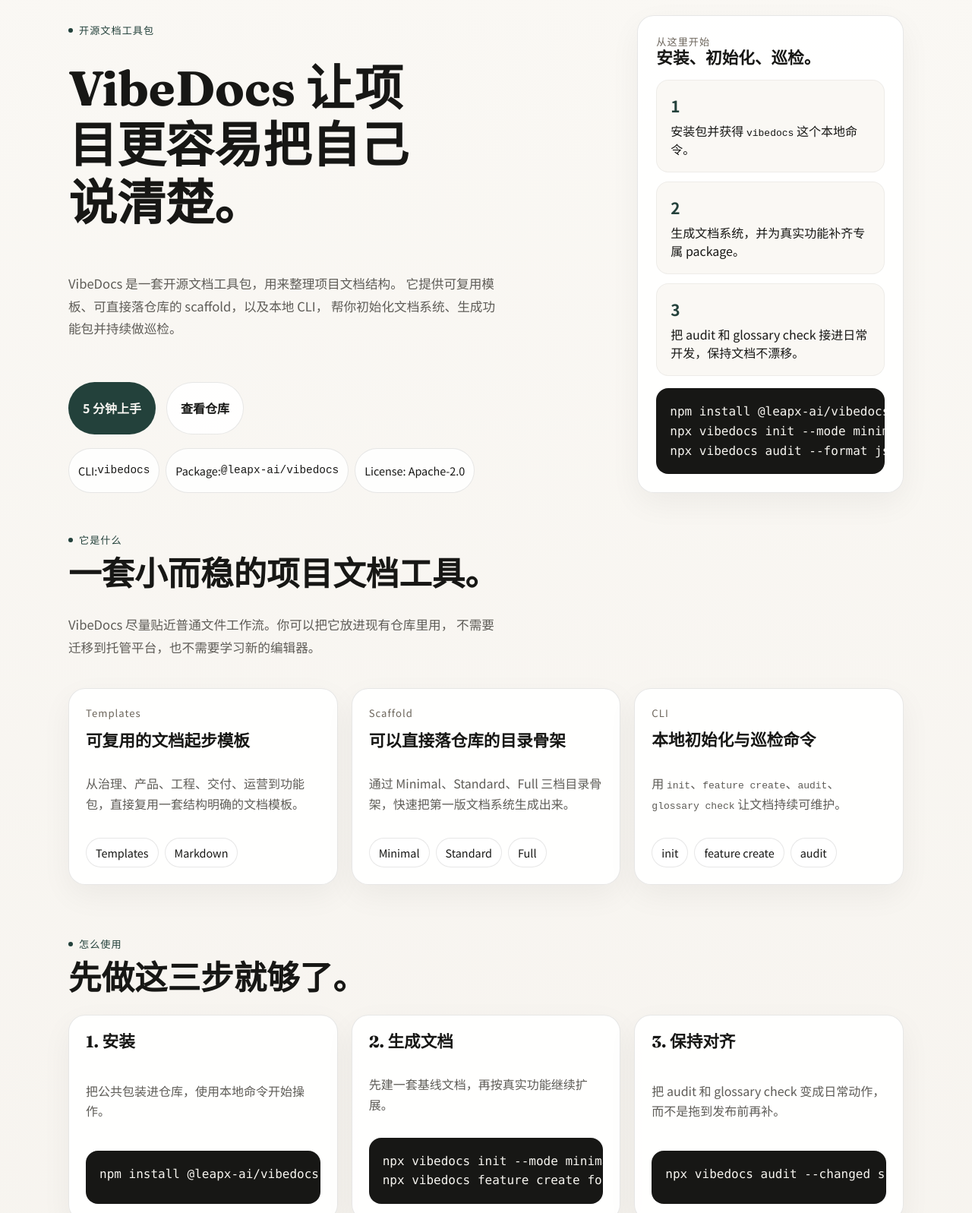
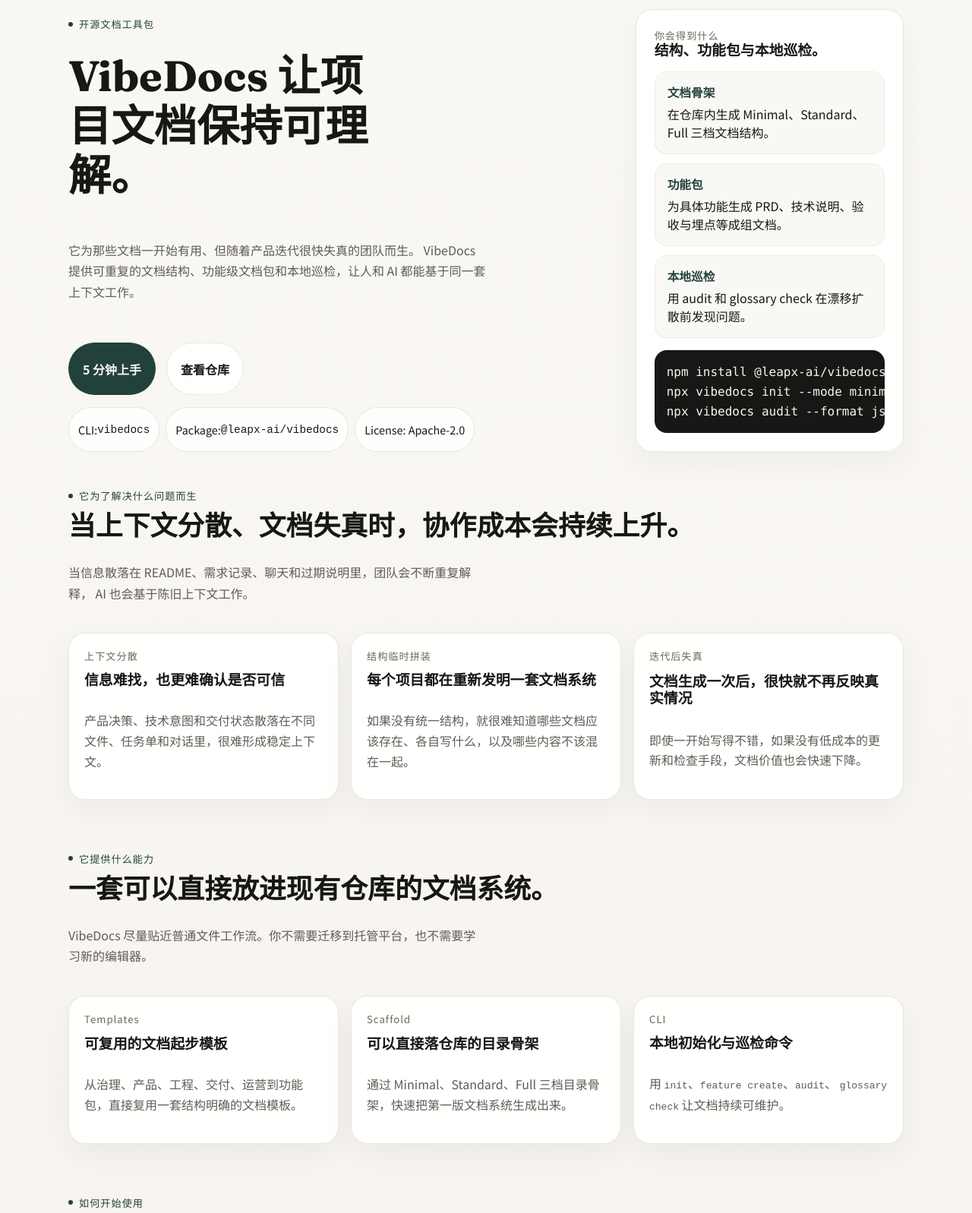
Before and after one commit to leapx-ai/vibedocs, a website: page website/zh/index.html in a window 1280 px wide. Shown: the part 120-1717 px from the top of the page at 76% size. Drawn offline with Linux system fonts and the light colour scheme.

Commit message:
docs: refine homepage narrative and page hierarchy

```diff
--- a/website/assets/site.css
+++ b/website/assets/site.css
@@ -144,20 +144,20 @@ a {
 }
 
 .hero {
-  padding: 64px 0 28px;
+  padding: 56px 0 24px;
 }
 
 .hero-grid,
 .section-grid {
   display: grid;
-  gap: 24px;
+  gap: 20px;
   grid-template-columns: repeat(12, minmax(0, 1fr));
 }
 
 .hero-copy {
   grid-column: span 8;
   display: grid;
-  gap: 18px;
+  gap: 16px;
   animation: rise-in 520ms ease both;
 }
 
@@ -193,27 +193,50 @@ h2,
 h3 {
   margin: 0;
   font-family: "Fraunces", serif;
-  line-height: 1.02;
+  line-height: 1.06;
 }
 
 h1 {
-  font-size: clamp(3rem, 5vw, 5rem);
-  max-width: 10ch;
+  font-size: clamp(2.5rem, 4vw, 4rem);
 }
 
 h2 {
-  font-size: clamp(2rem, 3.4vw, 3.2rem);
+  font-size: clamp(1.75rem, 2.8vw, 2.5rem);
 }
 
 h3 {
-  font-size: 1.35rem;
+  font-size: 1.18rem;
 }
 
 .lead {
   color: var(--muted);
   max-width: 62ch;
-  font-size: 1.04rem;
-  line-height: 1.78;
+  font-size: 1rem;
+  line-height: 1.74;
+}
+
+.hero-home h1 {
+  font-size: clamp(2.9rem, 4.4vw, 4.4rem);
+  max-width: 11ch;
+}
+
+.hero-subpage {
+  padding: 42px 0 18px;
+}
+
+.hero-subpage .hero-copy {
+  grid-column: span 9;
+  gap: 14px;
+}
+
+.hero-subpage h1 {
+  font-size: clamp(2rem, 2.8vw, 2.9rem);
+  max-width: 16ch;
+  line-height: 1.12;
+}
+
+.hero-subpage .lead {
+  max-width: 58ch;
 }
 
 .cta-row {
@@ -279,15 +302,16 @@ h3 {
 .stat {
   display: grid;
   gap: 6px;
-  padding: 18px;
+  padding: 16px;
   border-radius: var(--radius-md);
   background: rgba(250, 248, 244, 0.96);
   border: 1px solid rgba(23, 23, 21, 0.05);
 }
 
 .stat strong {
-  font-size: 1.3rem;
+  font-size: 0.98rem;
   color: var(--accent);
+  line-height: 1.35;
 }
 
 .section {
@@ -303,7 +327,7 @@ h3 {
 .cards-3,
 .cards-2 {
   display: grid;
-  gap: 18px;
+  gap: 16px;
 }
 
 .cards-3 {
@@ -315,9 +339,9 @@ h3 {
 }
 
 .card {
-  padding: 22px;
+  padding: 20px;
   display: grid;
-  gap: 14px;
+  gap: 12px;
 }
 
 .card p,
@@ -348,7 +372,7 @@ h3 {
 .code-block,
 pre {
   margin: 0;
-  padding: 18px;
+  padding: 16px;
   border-radius: var(--radius-md);
   background: #171715;
   color: #f7f5f0;
@@ -363,7 +387,7 @@ pre {
 }
 
 .step {
-  padding: 22px;
+  padding: 20px;
 }
 
 .step-index {
@@ -387,7 +411,7 @@ pre {
 }
 
 .callout {
-  padding: 24px;
+  padding: 22px;
   background: rgba(255, 255, 255, 0.92);
 }
 
@@ -443,7 +467,7 @@ html[lang^="zh"] h1,
 html[lang^="zh"] h2,
 html[lang^="zh"] h3 {
   font-family: "Noto Serif SC", "Fraunces", serif;
-  line-height: 1.18;
+  line-height: 1.16;
 }
 
 html[lang^="zh"] .eyebrow,
@@ -492,11 +516,17 @@ html[lang^="zh"] .kicker {
 
 @media (max-width: 640px) {
   h1 {
-    font-size: 2.5rem;
+    font-size: 2.15rem;
   }
 
   .hero {
-    padding-top: 48px;
+    padding-top: 42px;
+  }
+
+  .hero-home h1,
+  .hero-subpage h1 {
+    font-size: 2.1rem;
+    max-width: none;
   }
 
   .shell,
--- a/website/zh/index.html
+++ b/website/zh/index.html
@@ -37,15 +37,15 @@
       </header>
 
       <main>
-        <section class="hero">
+        <section class="hero hero-home">
           <div class="shell hero-grid">
             <div class="hero-copy">
               <span class="eyebrow">开源文档工具包</span>
-              <h1>VibeDocs 让项目更容易把自己说清楚。</h1>
+              <h1>VibeDocs 让项目文档保持可理解。</h1>
               <p class="lead">
-                VibeDocs 是一套开源文档工具包，用来整理项目文档结构。
-                它提供可复用模板、可直接落仓库的 scaffold，以及本地 CLI，
-                帮你初始化文档系统、生成功能包并持续做巡检。
+                它为那些文档一开始有用、但随着产品迭代很快失真的团队而生。
+                VibeDocs 提供可重复的文档结构、功能级文档包和本地巡检，让人和 AI
+                都能基于同一套上下文工作。
               </p>
               <div class="cta-row">
                 <a class="button button-primary" href="quickstart/">5 分钟上手</a>
@@ -61,21 +61,21 @@
             <aside class="hero-panel">
               <div class="glass panel-stack">
                 <div>
-                  <div class="kicker">从这里开始</div>
-                  <h3>安装、初始化、巡检。</h3>
+                  <div class="kicker">你会得到什么</div>
+                  <h3>结构、功能包与本地巡检。</h3>
                 </div>
                 <div class="stats">
                   <div class="stat">
-                    <strong>1</strong>
-                    <span>安装包并获得 <code>vibedocs</code> 这个本地命令。</span>
+                    <strong>文档骨架</strong>
+                    <span>在仓库内生成 Minimal、Standard、Full 三档文档结构。</span>
                   </div>
                   <div class="stat">
-                    <strong>2</strong>
-                    <span>生成文档系统，并为真实功能补齐专属 package。</span>
+                    <strong>功能包</strong>
+                    <span>为具体功能生成 PRD、技术说明、验收与埋点等成组文档。</span>
                   </div>
                   <div class="stat">
-                    <strong>3</strong>
-                    <span>把 audit 和 glossary check 接进日常开发，保持文档不漂移。</span>
+                    <strong>本地巡检</strong>
+                    <span>用 audit 和 glossary check 在漂移扩散前发现问题。</span>
                   </div>
                 </div>
                 <pre class="code-block">npm install @leapx-ai/vibedocs
@@ -89,11 +89,46 @@ npx vibedocs audit --format json</pre>
         <section class="section">
           <div class="shell">
             <div class="section-heading">
-              <span class="eyebrow">它是什么</span>
-              <h2>一套小而稳的项目文档工具。</h2>
+              <span class="eyebrow">它为了解决什么问题而生</span>
+              <h2>当上下文分散、文档失真时，协作成本会持续上升。</h2>
               <p class="lead">
-                VibeDocs 尽量贴近普通文件工作流。你可以把它放进现有仓库里用，
-                不需要迁移到托管平台，也不需要学习新的编辑器。
+                当信息散落在 README、需求记录、聊天和过期说明里，团队会不断重复解释，
+                AI 也会基于陈旧上下文工作。
+              </p>
+            </div>
+            <div class="cards-3">
+              <article class="card">
+                <div class="kicker">上下文分散</div>
+                <h3>信息难找，也更难确认是否可信</h3>
+                <p>
+                  产品决策、技术意图和交付状态散落在不同文件、任务单和对话里，很难形成稳定上下文。
+                </p>
+              </article>
+              <article class="card">
+                <div class="kicker">结构临时拼装</div>
+                <h3>每个项目都在重新发明一套文档系统</h3>
+                <p>
+                  如果没有统一结构，就很难知道哪些文档应该存在、各自写什么，以及哪些内容不该混在一起。
+                </p>
+              </article>
+              <article class="card">
+                <div class="kicker">迭代后失真</div>
+                <h3>文档生成一次后，很快就不再反映真实情况</h3>
+                <p>
+                  即使一开始写得不错，如果没有低成本的更新和检查手段，文档价值也会快速下降。
+                </p>
+              </article>
+            </div>
+          </div>
+        </section>
+
+        <section class="section">
+          <div class="shell">
+            <div class="section-heading">
+              <span class="eyebrow">它提供什么能力</span>
+              <h2>一套可以直接放进现有仓库的文档系统。</h2>
+              <p class="lead">
+                VibeDocs 尽量贴近普通文件工作流。你不需要迁移到托管平台，也不需要学习新的编辑器。
               </p>
             </div>
             <div class="cards-3">
@@ -103,10 +138,6 @@ npx vibedocs audit --format json</pre>
                 <p>
                   从治理、产品、工程、交付、运营到功能包，直接复用一套结构明确的文档模板。
                 </p>
-                <div class="pill-row">
-                  <span class="pill">Templates</span>
-                  <span class="pill">Markdown</span>
-                </div>
               </article>
               <article class="card">
                 <div class="kicker">Scaffold</div>
@@ -114,11 +145,6 @@ npx vibedocs audit --format json</pre>
                 <p>
                   通过 Minimal、Standard、Full 三档目录骨架，快速把第一版文档系统生成出来。
                 </p>
-                <div class="pill-row">
-                  <span class="pill">Minimal</span>
-                  <span class="pill">Standard</span>
-                  <span class="pill">Full</span>
-                </div>
               </article>
               <article class="card">
                 <div class="kicker">CLI</div>
@@ -127,11 +153,6 @@ npx vibedocs audit --format json</pre>
                   用 <code>init</code>、<code>feature create</code>、<code>audit</code>、
                   <code>glossary check</code> 让文档持续可维护。
                 </p>
-                <div class="pill-row">
-                  <span class="pill">init</span>
-                  <span class="pill">feature create</span>
-                  <span class="pill">audit</span>
-                </div>
               </article>
             </div>
           </div>
@@ -140,8 +161,8 @@ npx vibedocs audit --format json</pre>
         <section class="section">
           <div class="shell">
             <div class="section-heading">
-              <span class="eyebrow">怎么使用</span>
-              <h2>先做这三步就够了。</h2>
+              <span class="eyebrow">如何开始使用</span>
+              <h2>第一次跑通，先做这三步就够了。</h2>
             </div>
             <div class="cards-3">
               <article class="card">
```
Also changed, not shown: website/cli/index.html (+1 -1 lines), website/concepts/index.html (+1 -1 lines), website/index.html (+58 -33 lines), website/quickstart/index.html (+1 -1 lines), website/reference/index.html (+4 -4 lines), website/zh/cli/index.html (+1 -1 lines), website/zh/concepts/index.html (+1 -1 lines), website/zh/quickstart/index.html (+1 -1 lines), website/zh/reference/index.html (+3 -3 lines).
